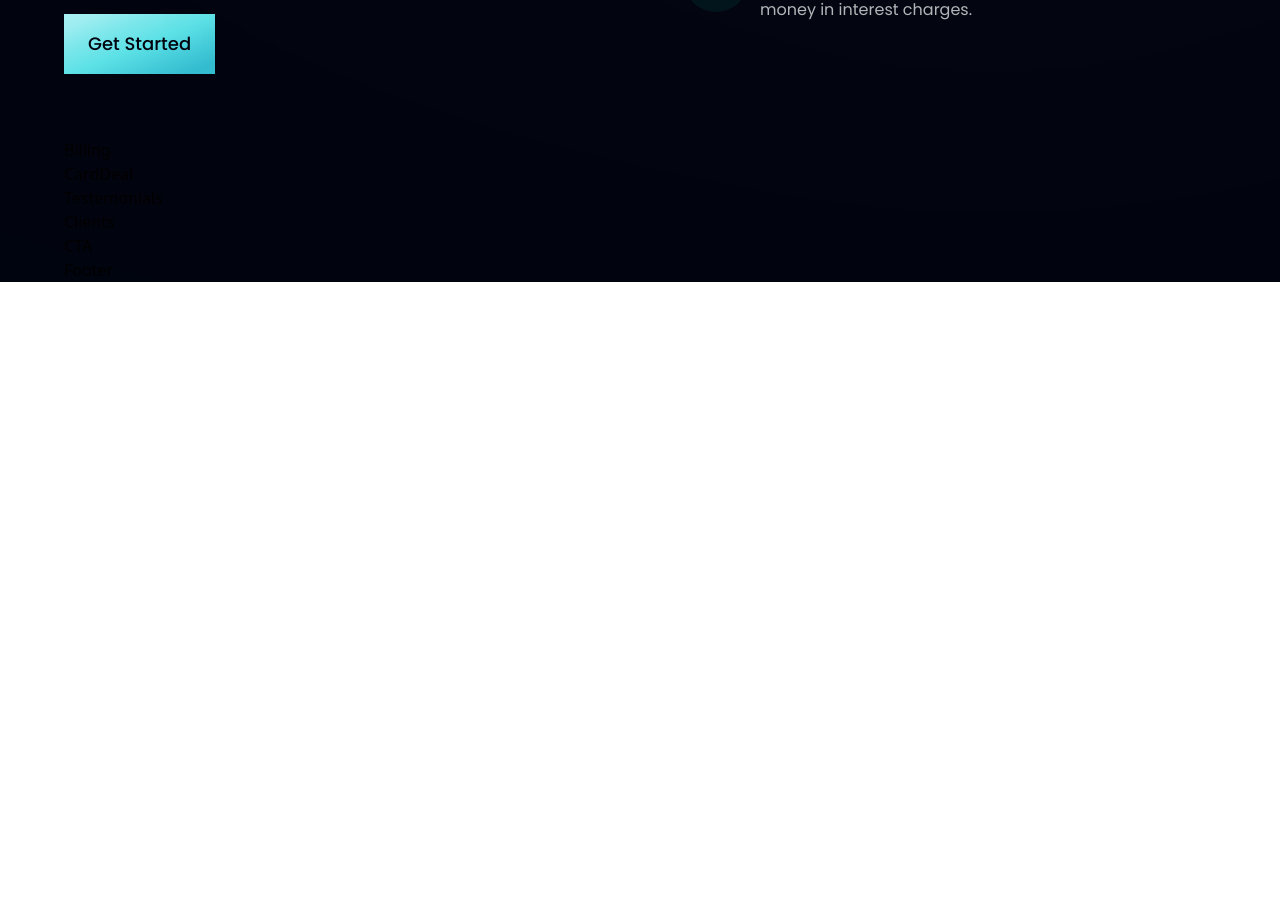
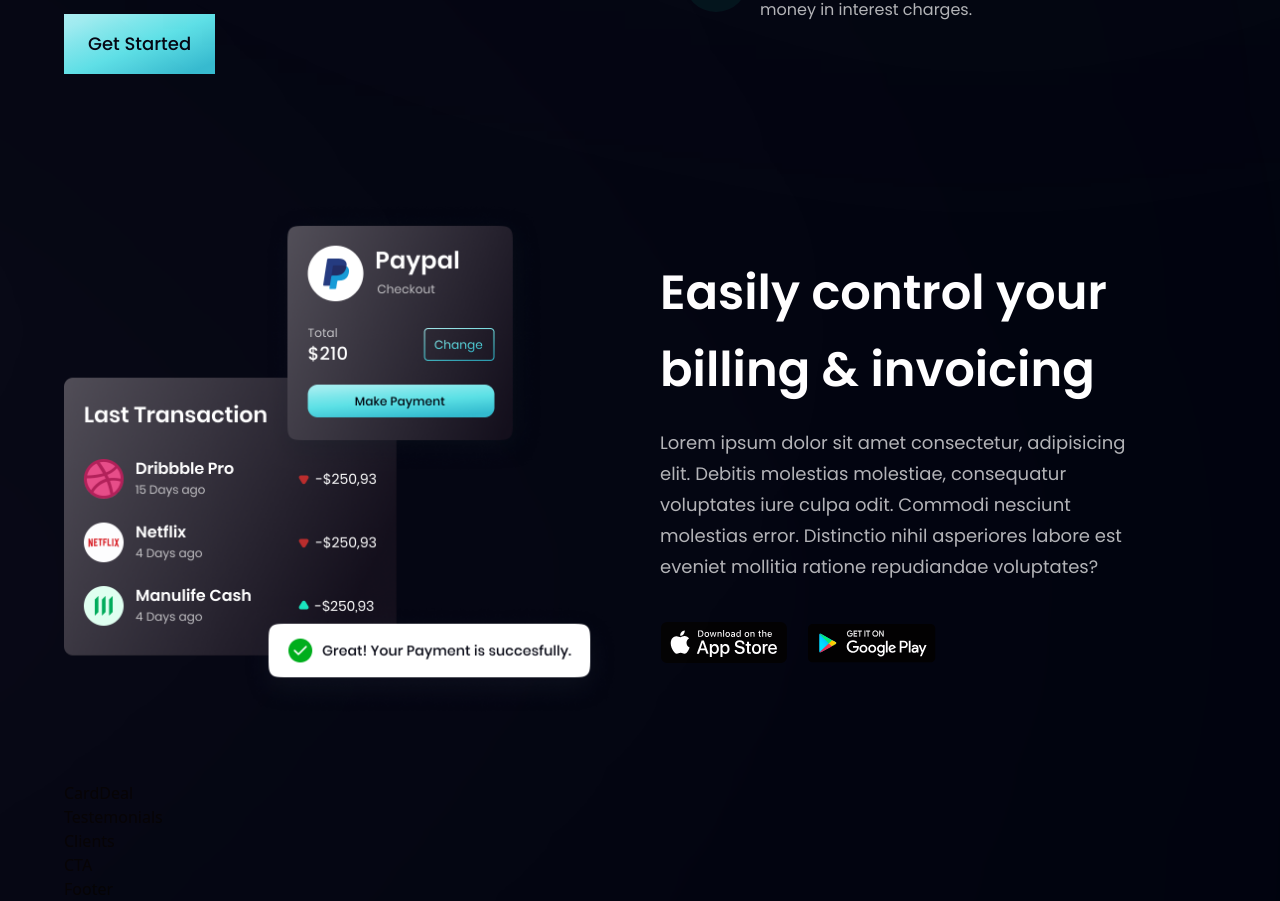
Before and after one commit to Damjan15/HooBank, a React (Vite) app: page / in a window 1280 px wide. Shown: the part 1409-2310 px from the top of the page. Before the commit the page ends 1691 px from the top, so only its background shows below. Built offline with nearby package versions, Linux system fonts and the light colour scheme.

Commit message:
Billing section created

```diff
--- a/src/components/Billing.jsx
+++ b/src/components/Billing.jsx
@@ -1,6 +1,27 @@
+import { apple, bill, google } from "../assets";
+import styles, { layout } from "../styles";
+
 const Billing = () => {
   return (
-    <div>Billing</div>
+    <section id="product" className={layout.sectionReverse}>
+      <div className={layout.sectionImgReverse}>
+        <img src={bill} alt="billing" className="w-full h-full relative z-[5]" />
+
+        <div className="absolute z-[3] -left-1/2 top-0 w-1/2 h-1/2 rounded-full white__gradient" />
+        <div className="absolute z-[0] -left-1/2 bottom-0 w-1/2 h-1/2 rounded-full pink__gradient" />
+      </div>
+
+      <div className={layout.sectionInfo}>
+        <h2 className={styles.heading2}>Easily control your <br className="hidden sm:block" /> billing & invoicing</h2>
+        <p className={`${styles.paragraph} max-w-[470px] mt-5`}>Lorem ipsum dolor sit amet consectetur, adipisicing elit. Debitis molestias molestiae, consequatur voluptates iure culpa odit. Commodi nesciunt molestias error. Distinctio nihil asperiores labore est eveniet mollitia ratione repudiandae voluptates?</p>
+
+        <div className="flex flex-row flex-wrap mt-6 sm:mt-10">
+
+            <img src={apple} alt="apple store" className="w-[128px] h-[42px] object-contain mr-5 cursor-pointer"  />
+            <img src={google} alt="google play" className="w-[128px] h-[42px] object-contain mr-5 cursor-pointer"  />
+        </div>
+      </div>
+    </section>
   )
 }
 
```
